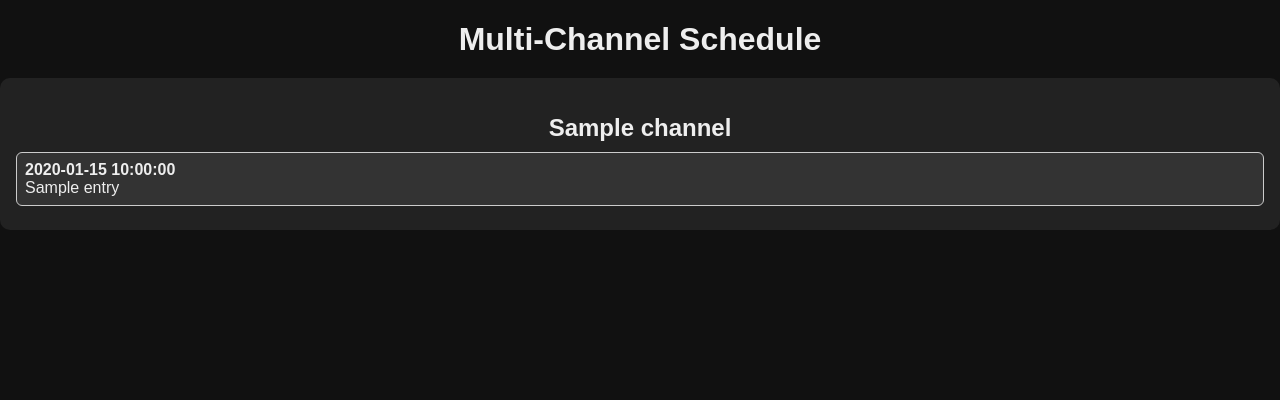
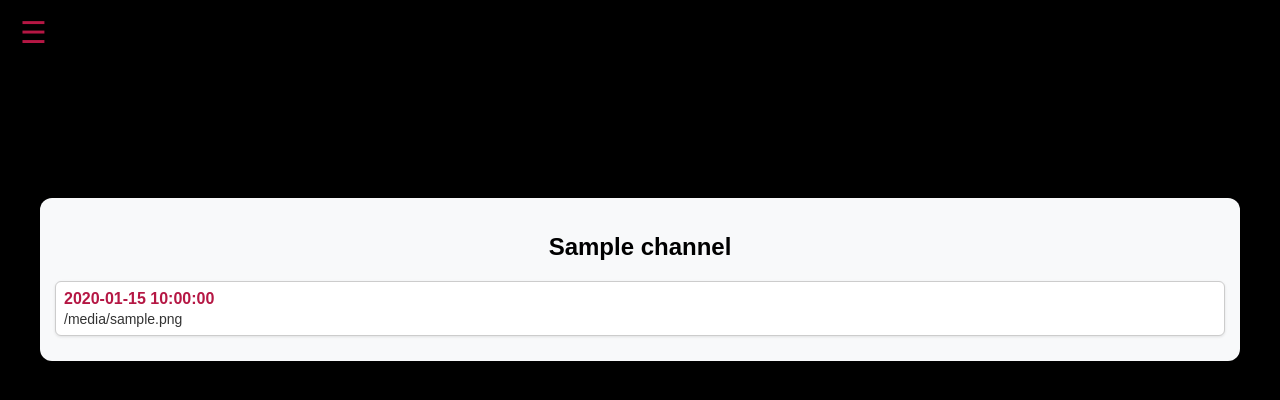
Before and after one commit to WARGit/NostalgiaPi, a Flask app: template templates/multi_schedule.html in a window 1280 px wide. Shown: the top 400 px of the page. Run offline with Flask 3, Linux system fonts and the light colour scheme; the template is opened without the code that fills it: most values are stand-ins (such as "Sample title", 1, 10 or a date in 2020).

Commit message:
add repeat/auto fit columns for multi channel to make it dynamic

```diff
--- a/static/css/style.css
+++ b/static/css/style.css
@@ -132,3 +132,47 @@
       opacity: 0.9;
       max-width: 120px;
     }
+
+/* TV GUIDE/LAYOUT */
+.channels-grid {
+  display: grid;
+  grid-template-columns: repeat(auto-fit, minmax(300px, 1fr));
+  gap: 20px;
+  width: 100%;
+  margin: 0 auto;
+  padding: 20px;
+  box-sizing: border-box;
+}
+
+.channel-card {
+  background-color: #f8f9fa;
+  border-radius: 12px;
+  box-shadow: 0 4px 10px rgba(0, 0, 0, 0.1);
+  padding: 15px;
+  text-align: center;
+  transition: transform 0.2s ease;
+}
+
+.channel-card:hover {
+  transform: translateY(-4px);
+}
+
+.entry {
+  background-color: #ffffff;
+  border-radius: 6px;
+  margin: 10px 0;
+  padding: 8px;
+  text-align: left;
+  box-shadow: 0 1px 3px rgba(0, 0, 0, 0.1);
+}
+
+.entry .time {
+  color: #B51744;
+  font-weight: bold;
+}
+
+.entry .title {
+  font-size: 14px;
+  color: #333;
+  margin-top: 3px;
+}
--- a/templates/multi_schedule.html
+++ b/templates/multi_schedule.html
@@ -1,29 +1,18 @@
-<!DOCTYPE html>
-<html>
-<head>
-    <title>Multi-Channel Schedule</title>
-    <link rel="stylesheet" href="{{ url_for('static', filename='css/style.css') }}">
-    <style>
-        body { font-family: sans-serif; background: #111; color: #eee; }
-        h1 { text-align: center; margin-bottom: 20px; }
-        .grid { display: grid; grid-template-columns: repeat(auto-fit, minmax(250px, 1fr)); gap: 1rem; }
-        .channel { background: #222; padding: 1rem; border-radius: 10px; }
-        .channel h2 { text-align: center; margin-bottom: 10px; }
-        .entry { background: #333; margin: 0.5rem 0; padding: 0.5rem; border-radius: 6px; }
-        .time { font-weight: bold; }
-    </style>
-</head>
-<body>
-    <h1>Multi-Channel Schedule</h1>
-    <div class="grid">
+
+{% extends "base.html" %}
+{% block title %}Multi-Channel Schedule{% endblock %}
+{% block content %}
+<h1>{{ schedule_name }}</h1>
+<div class="channels-grid">
     {% for channel in channels %}
-            <div class="channel">
+        <div class="channel-card">
             <h2>{{ channel.channel_name }}</h2>
+
             {% if channel.entries %}
                 {% for entry in channel.entries %}
                     <div class="entry">
-                            <div class="time">{{ entry.start_time }}</div>
-                            <div class="title">{{ entry.title }}</div>
+                        <div class="time"><strong>{{ entry.time }}</strong></div>
+                        <div class="title">{{ entry.filepath }}</div>
                     </div>
                 {% endfor %}
             {% else %}
@@ -32,5 +21,5 @@
         </div>
     {% endfor %}
 </div>
-</body>
-</html>
+
+{% endblock %}
--- a/webui.py
+++ b/webui.py
@@ -37,7 +37,7 @@
         entries=data.get("entries", []),
         banner=data.get("banner"),
         random_images=data.get("random_images", []),
-        schedule_name=f"{data.get('channel_name', 'Channel')} Schedule"
+        channel_name=f"{data.get('channel_name', 'Channel')} Schedule"
     )
 
 
@@ -90,7 +90,7 @@
     return render_template(
         "multi_schedule.html",
         channels=all_channels,
-        schedule_name="Multi-Channel TV Guide"
+        schedule_name="TV Guide"
     )
 
 def run_flask():
```
Lines whose indentation alone changed are shown as unchanged.
